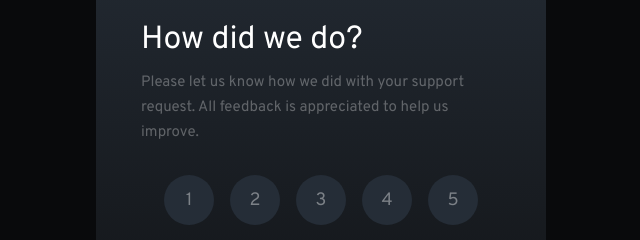
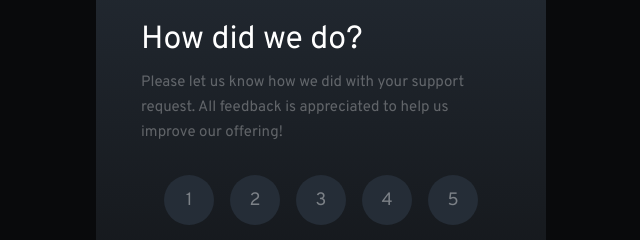
Before and after one commit to Maddy798/Rating-System-Design, a plain HTML site: page index.html in a window 1280 px wide. Shown: the part 264-504 px from the top of the page, 319-959 px from the left. Drawn offline with Linux system fonts and the light colour scheme.

Commit message:
fixed note

```diff
--- a/index.html
+++ b/index.html
@@ -22,7 +22,7 @@
           <h1 class="heading">How did we do?</h1>
           <div class="note">
             Please let us know how we did with your support request. All
-            feedback is appreciated to help us improve.
+            feedback is appreciated to help us improve our offering!
           </div>
           <div class="rating-button-container">
             <button class="rating-button" onclick="selectRatings(id)" id="1">
```
